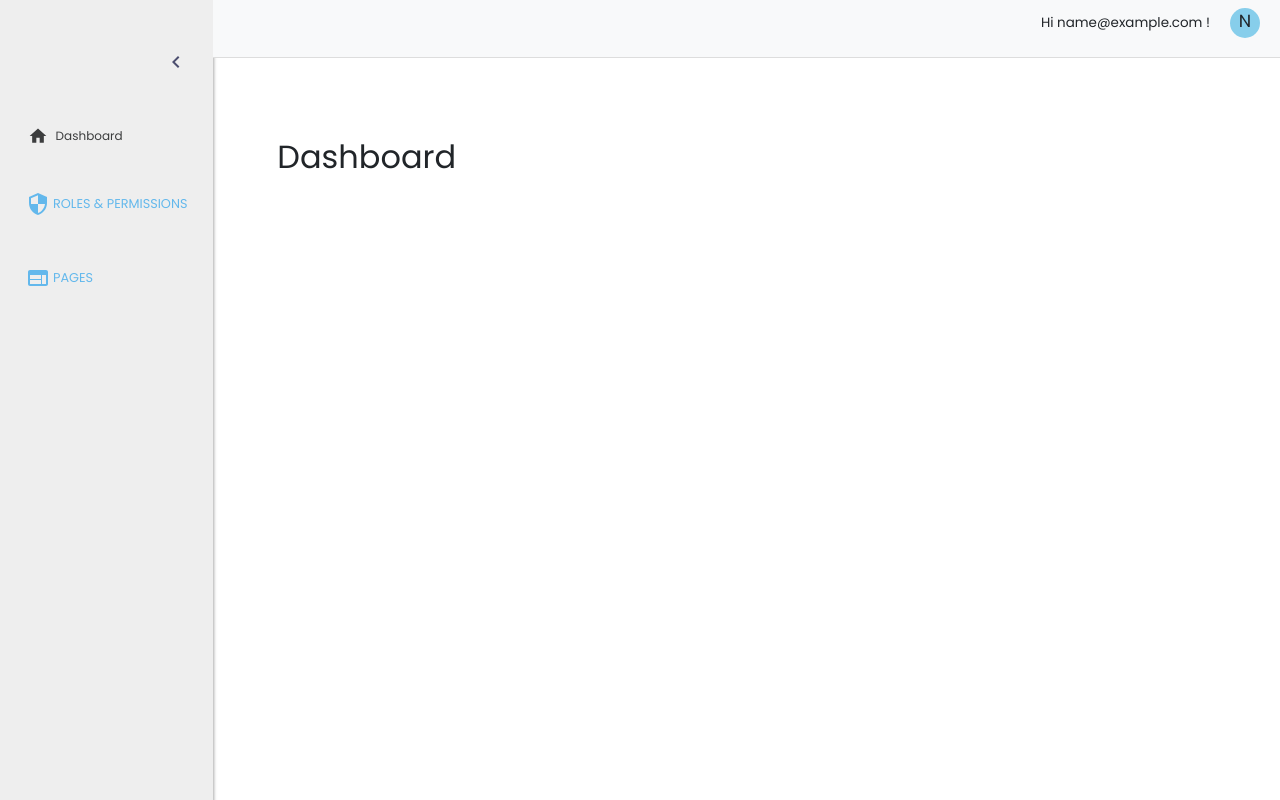
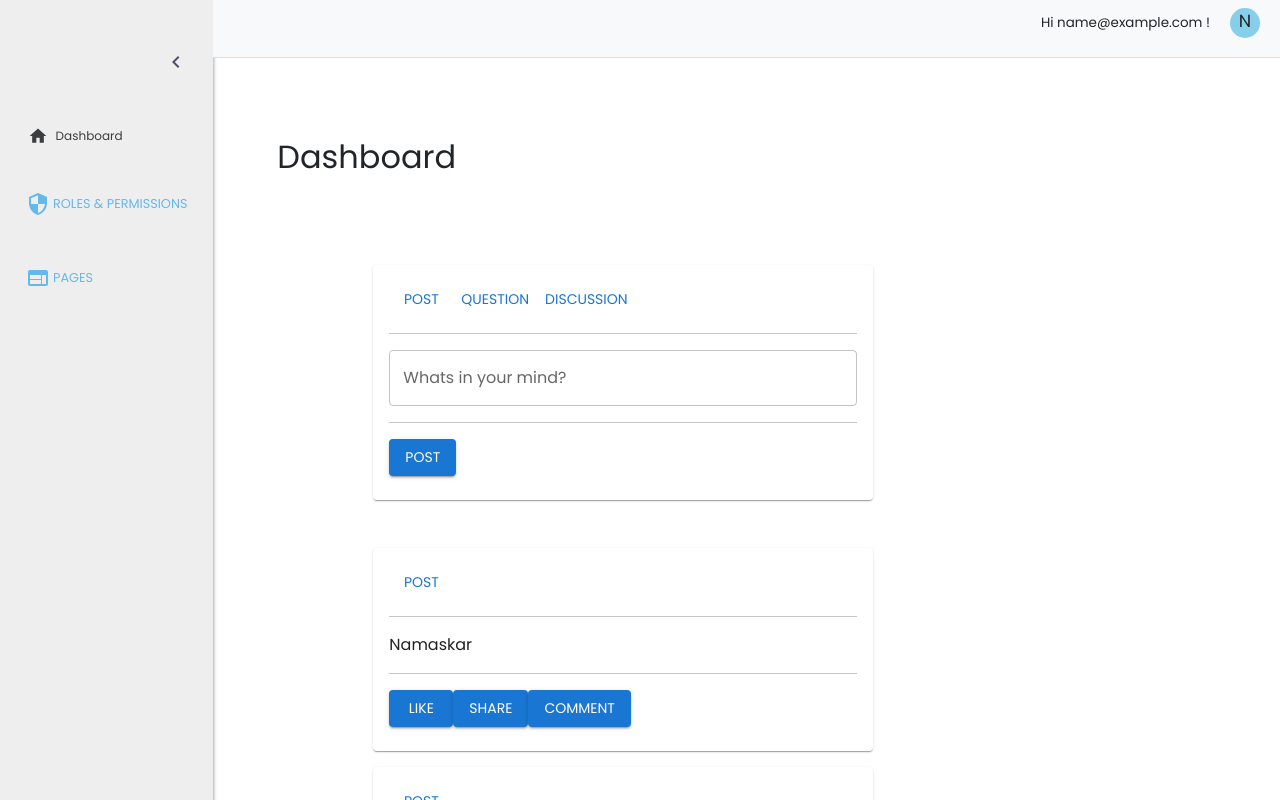
Before and after one commit to Pranil-Meherkar/React-starter-kit, a React (Create React App) app: page /dashboard in a window 1280 px wide. Shown: the top 800 px of the page. Built offline with nearby package versions, Linux system fonts and the light colour scheme; data requests are answered from the project's data file; sample sign-in values are in the browser's storage.

Commit message:
Feed page created

```diff
--- a/db.json
+++ b/db.json
@@ -130,11 +130,6 @@
       "role": "ADMIN",
       "description": "administrator",
       "id": 6
-    },
-    {
-      "role": "USER",
-      "description": "user",
-      "id": 7
     }
   ],
   "permissions": [
@@ -144,5 +139,55 @@
       "roles": "ADMIN",
       "id": 4
     }
+  ],
+  "posts": [
+    {
+      "post": "hello",
+      "id": 1
+    },
+    {
+      "post": "Lorem Ipsum is simply dummy text of the printing and typesetting industry. Lorem Ipsum has been the industry's standard dummy text ever since the 1500s, when an unknown printer took a galley of type and scrambled it to make a type specimen book. It has survived not only five centuries, but also the leap into electronic typesetting, remaining essentially unchanged. It was popularised in the 1960s with the release of Letraset sheets containing Lorem Ipsum passages, and more recently with desktop publishing software like Aldus PageMaker including versions of Lorem Ipsum",
+      "id": 2
+    },
+    {
+      "post": "aditya bharat Titame",
+      "id": 3
+    },
+    {
+      "post": "aditya",
+      "id": 4
+    },
+    {
+      "post": "qwerttyy",
+      "id": 5
+    },
+    {
+      "post": "qeqeqeq",
+      "id": 6
+    },
+    {
+      "post": "hello after setting",
+      "id": 7
+    },
+    {
+      "post": "hello everyone",
+      "id": 8
+    },
+    {
+      "post": "gswuzfywfzfwzw",
+      "id": 9
+    },
+    {
+      "post": "Raigad nagar akole",
+      "id": 10
+    },
+    {
+      "post": "Aditya Bharat Titame",
+      "id": 11
+    },
+    {
+      "post": "Namaskar",
+      "id": 12
+    }
   ]
 }
--- a/src/components/pages/Dashboard.jsx
+++ b/src/components/pages/Dashboard.jsx
@@ -1,6 +1,7 @@
 import { Button } from '@mui/material'
 import React, { useState } from 'react'
 import ChangePwd from '../forms/changepwd/ChangePwd'
+
 
 const Dashboard = () => {
   const [openChangePwd,setOpenChangePwd] = useState(false)
@@ -8,6 +9,7 @@ const Dashboard = () => {
     <div>Welcome to Dashboard
     <Button variant='contained' onClick={()=>setOpenChangePwd(true)}>Change Password</Button>
     <ChangePwd openChangePwd={openChangePwd} closeModal={()=>setOpenChangePwd(false)}/>
+
     </div>
   )
 }
--- a/src/components/pages/dashboard/Dashboard.js
+++ b/src/components/pages/dashboard/Dashboard.js
@@ -1,4 +1,5 @@
 import React from 'react'
+import FeedPage from '../feedpage/FeedPage'
 
 const Dashboard = () => {
   return (
@@ -7,7 +8,10 @@ const Dashboard = () => {
       style={{ display: "flex", justifyContent: "space-between", padding: "10vh 5vw", borderRadius: "5px" }}
     >
       <h1 className="dashboard-heading" style={{ fontSize: "2rem" }}>Dashboard</h1>
-    </div></div>
+
+    </div>
+    <FeedPage/>
+    </div>
   )
 }
 
--- /dev/null
+++ b/src/components/pages/feedpage/FeedPage.jsx
@@ -0,0 +1,80 @@
+import { Box, Button, Card, CardContent, Stack, TextField, Typography } from "@mui/material"
+import { useEffect, useState } from "react"
+import { get, post } from "../../../services/publicRequest"
+import { POSTS } from "../../../services/apiEndpoints"
+
+const FeedPage = () => {
+    const [allPosts, setAllPosts] = useState([])
+    const [postData, setPostData] = useState({
+        post: ''
+    })
+
+    const createPost = () => {
+        console.log(postData)
+        post(POSTS, postData)
+            .then(resp => {
+                console.log(resp.data)
+                setPostData({ ...postData, post: '' })
+                fetchPosts()
+            })
+
+    }
+
+    const fetchPosts = async () => {
+        const resp = await get(POSTS)
+        console.log("data ", resp.data)
+        setAllPosts(resp.data.reverse())
+
+    }
+
+    useEffect(() => {
+        fetchPosts()
+    }, [])
+
+    return (
+        <>
+            <Box width='500px' marginLeft={20}>
+                <Card>
+                    <CardContent>
+                        <Button>Post</Button>
+                        <Button>Question</Button>
+                        <Button>Discussion</Button>
+                        <hr />
+                        <TextField
+                            label='Whats in your mind?'
+                            multiline maxRows={5}
+                            fullWidth
+                            value={postData.post}
+                            onChange={(e) => setPostData({ ...postData, post: e.target.value })}
+                        />
+                        <hr />
+                        <Button variant="contained" onClick={createPost}>Post</Button>
+                    </CardContent>
+                </Card>
+            </Box><br />
+            <br />
+
+            <Stack spacing={2} marginLeft={20}>
+                {
+                    allPosts.map((item) => (
+                        <Box width='500px' key={item.id}>
+                            <Card>
+                                <CardContent>
+                                    <Button>Post</Button>
+                                    <hr />
+                                    <Typography variant="body-2">{item.post}</Typography>
+                                    <hr />
+                                    <Button variant="contained">Like</Button>
+                                    <Button variant="contained">Share</Button>
+                                    <Button variant="contained">Comment</Button>
+                                </CardContent>
+                            </Card>
+                        </Box>
+                    ))
+                }
+            </Stack>
+        </>
+    )
+}
+
+export default FeedPage
--- a/src/components/shared/SideBar/Sidebar.css
+++ b/src/components/shared/SideBar/Sidebar.css
@@ -26,7 +26,7 @@ html {
 
 .sidebar {
   text-align: left;
-  display: grid;
+  /* display: grid; */
   width: 20vw;
   transition: width 0.3s;
   color: #3c3d3e;
--- a/src/services/apiEndpoints.js
+++ b/src/services/apiEndpoints.js
@@ -3,3 +3,4 @@ export const GOOGLE_API_URL = "https://www.googleapis.com/oauth2/v3/userinfo"
 export const USERS = "/users"
 export const ROLES_DATA = "/roles-data"
 export const PERMISSSIONS = "/permissions"
+export const POSTS = "/posts"
```
